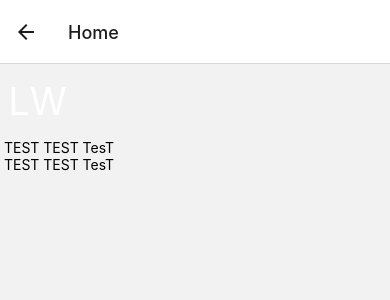
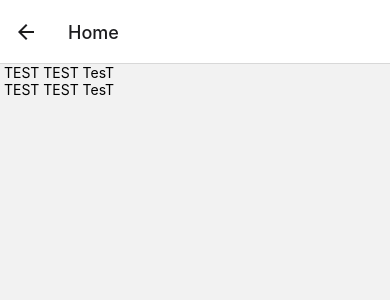
Before and after one commit to spazzylemons/nost, a React Native app in the folder front-end/: screen /Home in a window 390 px wide. Shown: the top 300 px of the page. Built offline with nearby package versions, Linux system fonts and the light colour scheme.

Commit message:
needed for merge

```diff
--- a/front-end/App.js
+++ b/front-end/App.js
@@ -4,20 +4,18 @@ import { createNativeStackNavigator } from '@react-navigation/native-stack';
 
 import LoginScreen from "./Components/LoginScreen/Login";
 import HomeScreen from "./Components/HomeScreen/Home";
-import Signup from "./Components/LoginScreen/Signup";
+import Signup from "./Components/SignupScreen/Signup";
 
 const Stack = createNativeStackNavigator();
 
 const App = () => {
   return (
       <NavigationContainer>
-        <Stack.Navigator initialRouteName="Signup">
-
+        <Stack.Navigator>
           <Stack.Screen name="Signup" component={Signup} />
           <Stack.Screen name="Login" component={LoginScreen} />
           <Stack.Screen name="Home" component={HomeScreen} />
-          {/*<Stack.Screen name="Log" component={} />*/}
-
+          {/*<Stack.Screen name="Signup" component={SignupScreen} />*/}
         </Stack.Navigator>
       </NavigationContainer>
   );
--- a/front-end/Components/HomeScreen/Home.js
+++ b/front-end/Components/HomeScreen/Home.js
@@ -1,19 +1,12 @@
 import React from 'react'
-import { Text, ScrollView } from 'react-native';
-import { Avatar } from 'react-native-elements';
+import { View, Text, Image, ScrollView, TextInput } from 'react-native';
 
 const HomeScreen = () => {
   return (
-    <ScrollView>
-      <Avatar
-          backgroundColor="blue"
-          size="large"
-          title="LW"
-          activeOpacity={0.7}
-      />
+    <View>
       <Text> TEST TEST TesT</Text>
       <Text> TEST TEST TesT</Text>
-    </ScrollView>
+    </View>
   )
 }
 
--- a/front-end/Components/LoginScreen/Login.js
+++ b/front-end/Components/LoginScreen/Login.js
@@ -1,19 +1,12 @@
 import React, { useState } from 'react'
-import { ScrollView, TextInput, Button } from 'react-native';
+import { View, Text, Image, ScrollView, TextInput, Button } from 'react-native';
 
-const Login = ({ navigation, route}) => {
-
-  const { username, password } = route.params;
-
-  const [currentUsername, setCurrentUsername] = useState('');
-  const [currentPassword, setCurrentPassword] = useState('');
+const Login = ({ navigation }) => {
+  const [username, setUsername] = useState('');
+  const [password, setPassword] = useState('');
 
   const onSubmit = () => {
-    if (currentUsername === username && currentPassword === password) {
-      navigation.navigate('Home')
-    } else {
-      console.log('Incorrect Password')
-    }
+    navigation.navigate('Home')
   }
 
   return (
@@ -21,13 +14,14 @@ const Login = ({ navigation, route}) => {
       <TextInput
           style={{height: 40}}
           placeholder="Username"
-          onChangeText={text => setCurrentUsername(text)}
+          onChangeText={text => setUsername(text)}
+          defaultValue={username}
       />
       <TextInput
           style={{height: 40}}
           placeholder="Password"
-          onChangeText={text => setCurrentPassword(text)}
-      />
+          onChangeText={text => setPassword(text)}
+          defaultValue={password}/>
       <Button
           onPress={onSubmit}
           title="Submit"
--- a/front-end/Components/LoginScreen/Signup.js
+++ b/front-end/Components/SignupScreen/Signup.js
@@ -1,14 +1,12 @@
 import React, { useState } from 'react'
 import { View, Text, Image, ScrollView, TextInput, Button } from 'react-native';
 
-const Signup = ({ navigation }) => {
-
-  const [username, setUsername] = useState('');
-  const [password, setPassword] = useState('');
+const Login = ({ navigation, setUsername }) => {
 
   const onSubmit = () => {
-    navigation.navigate('Login', { username, password })
+    navigation.navigate('Login')
   }
+
   return (
       <ScrollView>
         <TextInput
@@ -16,11 +14,17 @@ const Signup = ({ navigation }) => {
             placeholder="Username"
             onChangeText={text => setUsername(text)}
         />
+        {/*<TextInput*/}
+        {/*    style={{height: 40}}*/}
+        {/*    placeholder="Email"*/}
+        {/*    onChangeText={text => setEmail(text)}*/}
+        {/*    defaultValue={email}*/}
+        {/*/>*/}
         <TextInput
             style={{height: 40}}
             placeholder="Password"
             onChangeText={text => setPassword(text)}
-        />
+          />
         <Button
             onPress={onSubmit}
             title="Submit"
@@ -30,4 +34,4 @@ const Signup = ({ navigation }) => {
   )
 }
 
-export default Signup
+export default Login
--- a/front-end/package.json
+++ b/front-end/package.json
@@ -10,15 +10,11 @@
     "eject": "expo eject"
   },
   "dependencies": {
-    "@react-navigation/native-stack": "^6.2.5",
     "expo": "~43.0.2",
     "expo-status-bar": "~1.1.0",
     "react": "17.0.1",
     "react-dom": "17.0.1",
-    "react-native": "^0.64.3",
-    "react-native-elements": "^3.4.2",
-    "react-native-safe-area-context": "3.3.2",
-    "react-native-screens": "~3.8.0",
+    "react-native": "0.64.3",
     "react-native-web": "0.17.1"
   },
   "devDependencies": {
```
Also changed, not shown: front-end/Components/HomeScreen/index.js (deleted, +0 -13 lines), front-end/Components/LoginScreen/index.js (deleted, +0 -15 lines), front-end/.expo-shared/assets.json (added), 2 other files (tests, documents, lock files or other folders).
